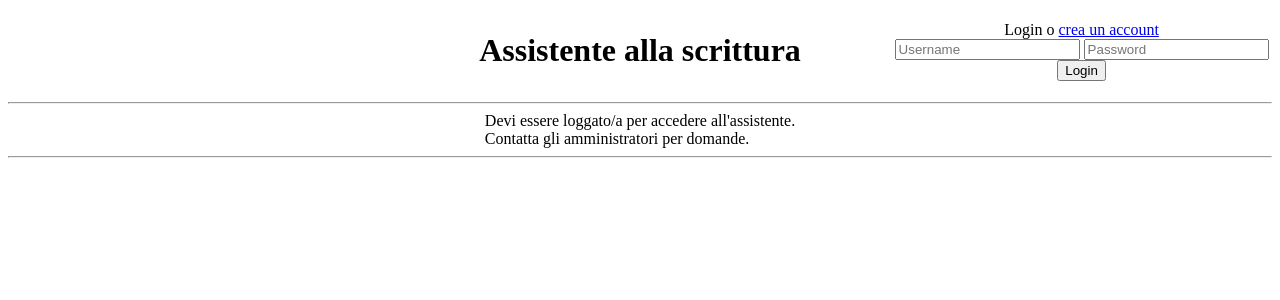
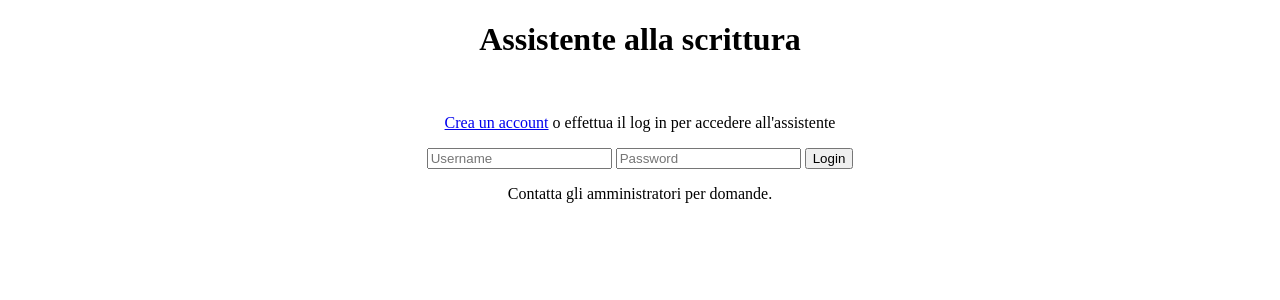
Before and after one commit to Marcvs101/Writer-Support-Application, a Flask app: page / in a window 1280 px wide. Shown: the top 300 px of the page. Run offline with Flask 3, Linux system fonts and the light colour scheme.

Commit message:
stylesheet

```diff
--- /dev/null
+++ b/static/css/common.css
@@ -0,0 +1,4 @@
+body {
+    text-align:center;
+    font-family:'Times New Roman', Times, serif;
+}
--- a/templates/root.html.jinja
+++ b/templates/root.html.jinja
@@ -2,57 +2,36 @@
 <html lang="it">
 <head>
     <title>Assistente alla scrittura</title>
+    <link rel="stylesheet" href="/static/css/common.css">
 </head>
 <body>
-    <table width="100%">
-        <tr>
-            <td width="30%" style="text-align: center;"></td>
-            <td width="40%" style="text-align: center;">
-                <h1>Assistente alla scrittura</h1>
-            </td>
-            <td width="30%" style="text-align: center;">
-                {% if logged_in %}
-                    <div>
-                        Bentornato/a, <a href="/users/{{ user_info.id }}">{{ user_info.name }}</a>!
-                        <form id="logoutForm" action="/logout" method="post">
-                            <input type="submit" value="Logout"/>
-                        </form>
-                    </div>
-                {% else %}
-                    <div>
-                        Login o <a href="/signup">crea un account</a>
-                        <form id="loginForm" action="/login" method="post">
-                            <input name="username" type="text" placeholder ="Username" id=""/>
-                            <input name="password" type="password" placeholder ="Password" id=""/>
-                            <input type="submit" value="Login"/>
-                        </form>
-                    </div>
-                {% endif %}
-            </td>
-        </tr>
-    </table>
+    <h1>Assistente alla scrittura</h1>
+    <br>
 
-    <hr>
+    {% if logged_in %}
+        <form id="textForm" action="/analyzeText" method="post">
+            <textarea id="textInput" name="textInput" rows="20" cols="100" form="textForm" placeholder="Inserisci il testo da analizzare qui..."></textarea>
+            <br>
+            <input type="submit" value="Analizza"/>
+        </form>
 
-    {# Area principale di input #}
-    {% if logged_in %}
-        <div style="display: flex; justify-content: space-around">
-            <form id="textForm" action="/analyzeText" method="post">
-                <textarea id="textInput" name="textInput" rows="20" cols="100" form="textForm" placeholder="Inserisci il testo da analizzare qui..."></textarea>
-                <br>
-                <input type="submit" value="Analizza"/>
-            </form>
-        </div>
+        <br>
+
+        <p>Bentornato/a, <a href="/users/{{ user_info.id }}">{{ user_info.name }}</a>!</p>
+        <form id="logoutForm" action="/logout" method="post" >
+            <input type="submit" value="Logout"/>
+        </form>
     {% else %}
-        <div style="display: flex; justify-content: space-around">
-            Devi essere loggato/a per accedere all'assistente.
-            <br>
-            Contatta gli amministratori per domande.
-        </div>
+        <p><a href="/signup">Crea un account</a> o effettua il log in per accedere all'assistente</p>
+        <form id="loginForm" action="/login" method="post" >
+            <input name="username" type="text" placeholder ="Username" id=""/>
+            <input name="password" type="password" placeholder ="Password" id=""/>
+            <input type="submit" value="Login"/>
+        </form>
+        <p>Contatta gli amministratori per domande.</p>
     {% endif %}
 
-    <hr>
-    {# Area secondaria #}
+    <br>
 
 </body>
 </html>
```
Also changed, not shown: templates/analyze_text.html.jinja (+3 -4 lines), templates/private_userpage.html.jinja (+5 -9 lines), templates/signup.html.jinja (+3 -6 lines).
